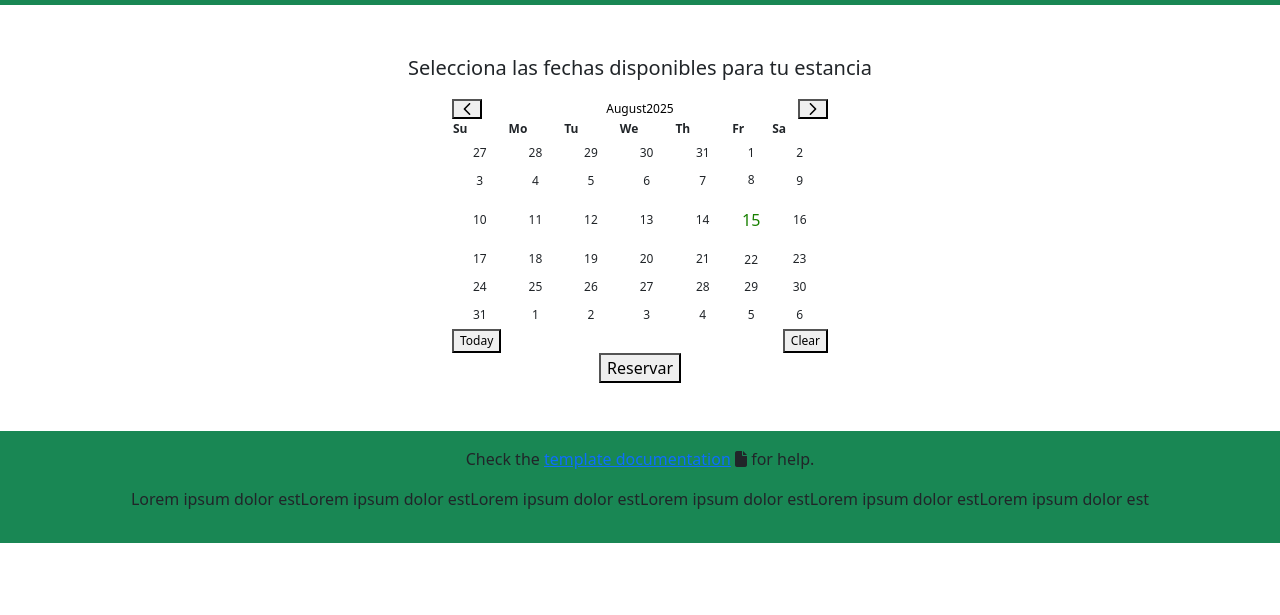
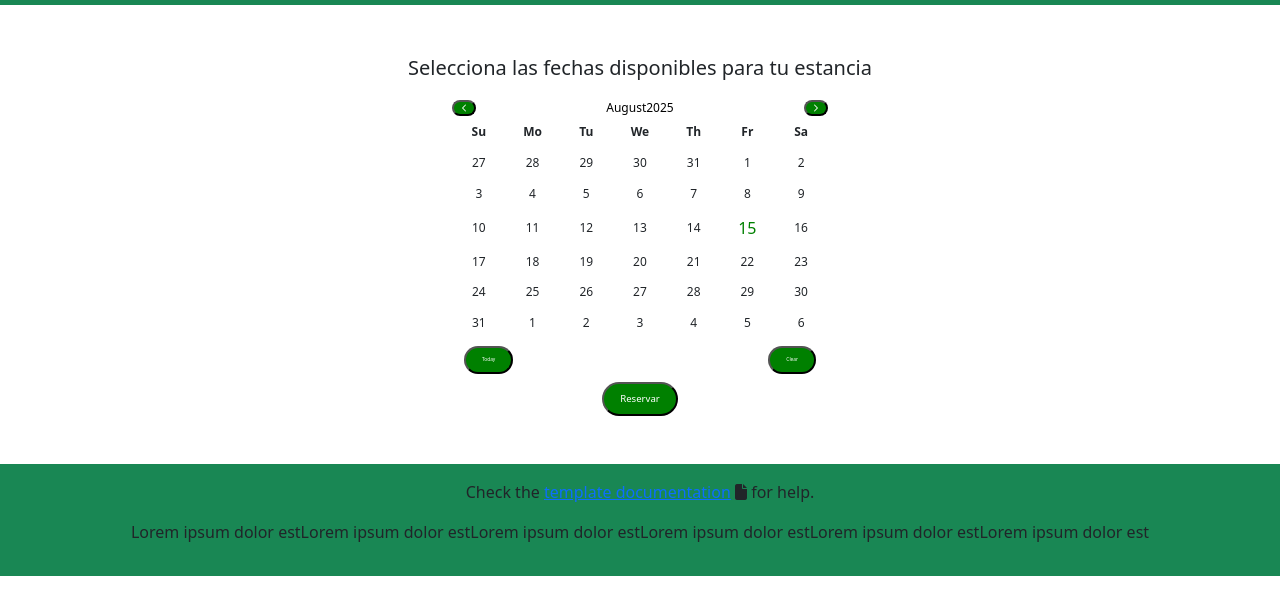
Before and after one commit to Juandomz91/Can-cargol, a React app: page /calendario in a window 1280 px wide. Shown: the part 49-664 px from the top of the page. Built offline with nearby package versions, Linux system fonts and the light colour scheme; no server answers.

Commit message:
acabado calendario visual

```diff
--- a/src/front/index.css
+++ b/src/front/index.css
@@ -12,17 +12,56 @@
   font-size: 12px;
 }
 
-.calendar-panel .p-datepicker-calendar td {
-  padding: 0.3rem;
+.calendar-panel .p-datepicker-calendar {
+  padding: 0.4rem;
+  table-layout: fixed;
+  width: 100%;
+  border-collapse: collapse;
+}
+
+.calendar-panel .p-datepicker-calendar thead th,
+.calendar-panel .p-datepicker-calendar tbody td {
+  padding: 0.4rem;
+  width: calc(100% / 7);
+  text-align: center;
+  vertical-align: middle;
+  box-sizing: border-box;
 }
 
 .calendar-panel .p-datepicker-calendar td.p-datepicker-today {
-  width: 2.5rem;
-  height: 2.5rem;
-  line-height: 2.5rem;
   font-size: 1rem;
-  border-radius: 9999px;
-  border: 1px solid transparent;
-  transition: all 0.2s ease;
-  color: rgb(24, 128, 0);
+  color: green;
 }
+
+.calendar-panel .p-datepicker-buttonbar {
+  padding: 0.5rem 0.75rem;
+  display: flex;
+  gap: 0.5rem;
+  justify-content: space-between;
+  border-radius: 20px;
+}
+
+.calendar-panel .p-datepicker-buttonbar .p-button {
+  padding: 0.5rem 1rem;
+  font-size: 0.3rem;
+  border-radius: 20px;
+  background-color: green;
+  color: white;
+}
+
+.calendar-panel .p-datepicker-header .p-datepicker-prev,
+.calendar-panel .p-datepicker-header .p-datepicker-next {
+  width: 1.5rem;
+  height: 1rem;
+  border-radius: 20px;
+  background-color: green;
+  color: white;
+}
+
+#booking-button {
+  background-color: green;
+  color: white;
+  padding: 0.5rem 1rem;
+  border-radius: 20px;
+  font-size: 0.6rem;
+}
--- a/src/front/pages/Calendar.jsx
+++ b/src/front/pages/Calendar.jsx
@@ -49,7 +49,7 @@ export default function CalendarPage() {
                             Fecha seleccionada: {selectedRange[0].toLocaleDateString()} — {selectedRange[1].toLocaleDateString()}
                         </p>
                     )}
-                    <button>Reservar</button>
+                    <button id="booking-button">Reservar</button>
                 </div>
             </div>
         </div>
```
